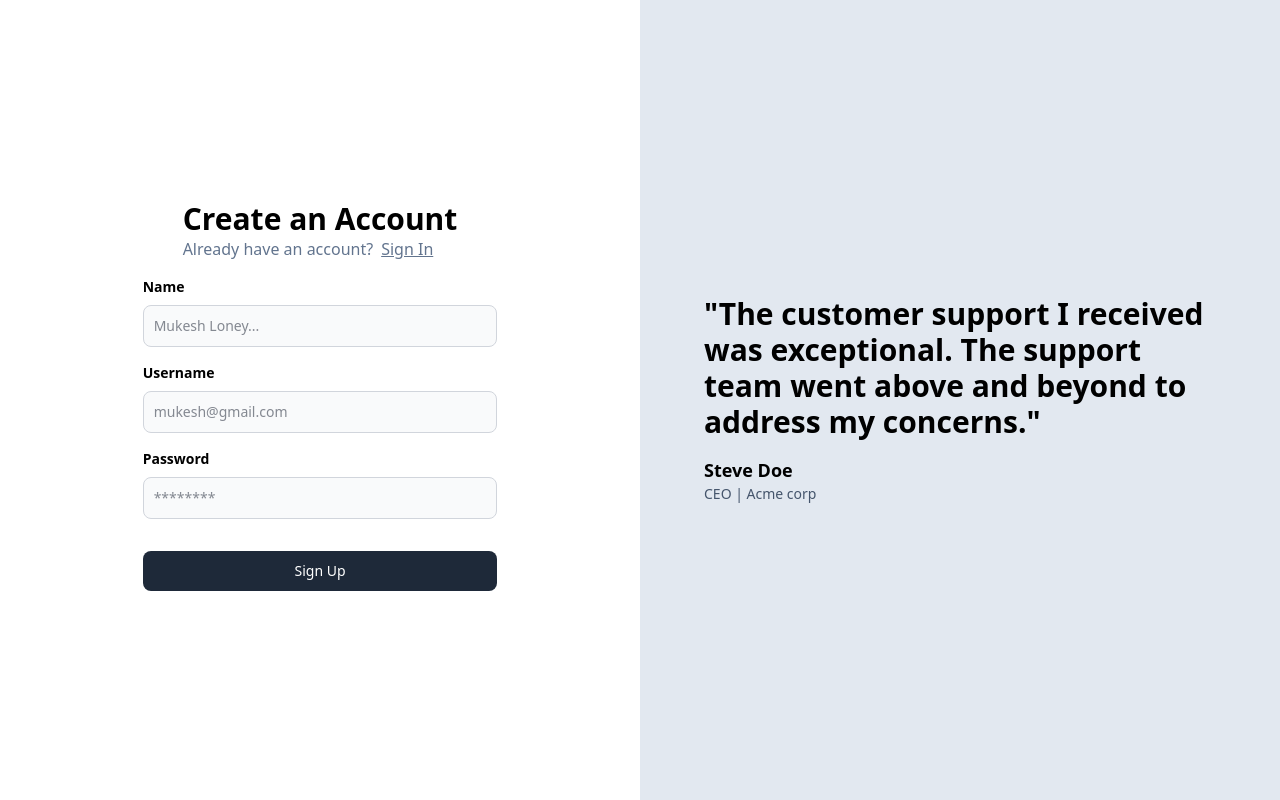
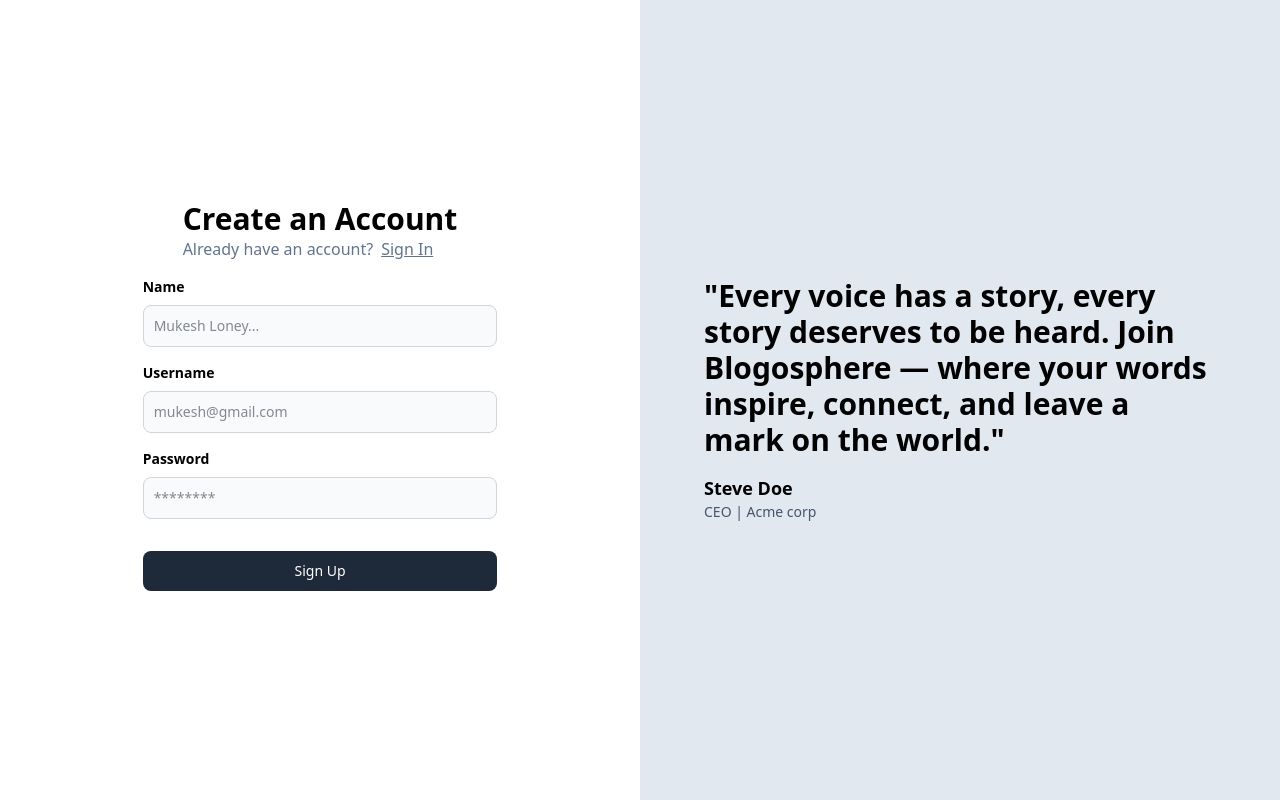
Before and after one commit to mukeshloney67/Blogsphere-serverless, a React (Vite) app in the folder frontend/: page /signup in a window 1280 px wide. Built offline with nearby package versions, Linux system fonts and the light colour scheme.

Commit message:
Updated Quote.tsxd

```diff
--- a/frontend/src/components/Quote.tsx
+++ b/frontend/src/components/Quote.tsx
@@ -5,8 +5,7 @@ export const Quote = () => {
     <div className="flex justify-center">
         <div className="max-w-lg  ">
            <div className="text-3xl font-bold">
-            "The customer support I received was exceptional. The support team went above and beyond to address
-            my concerns."
+            "Every voice has a story, every story deserves to be heard. Join Blogosphere — where your words inspire, connect, and leave a mark on the world."
            </div>
            <div className="max-w-md mt-4 text-lg font-semibold">
             Steve Doe
```
